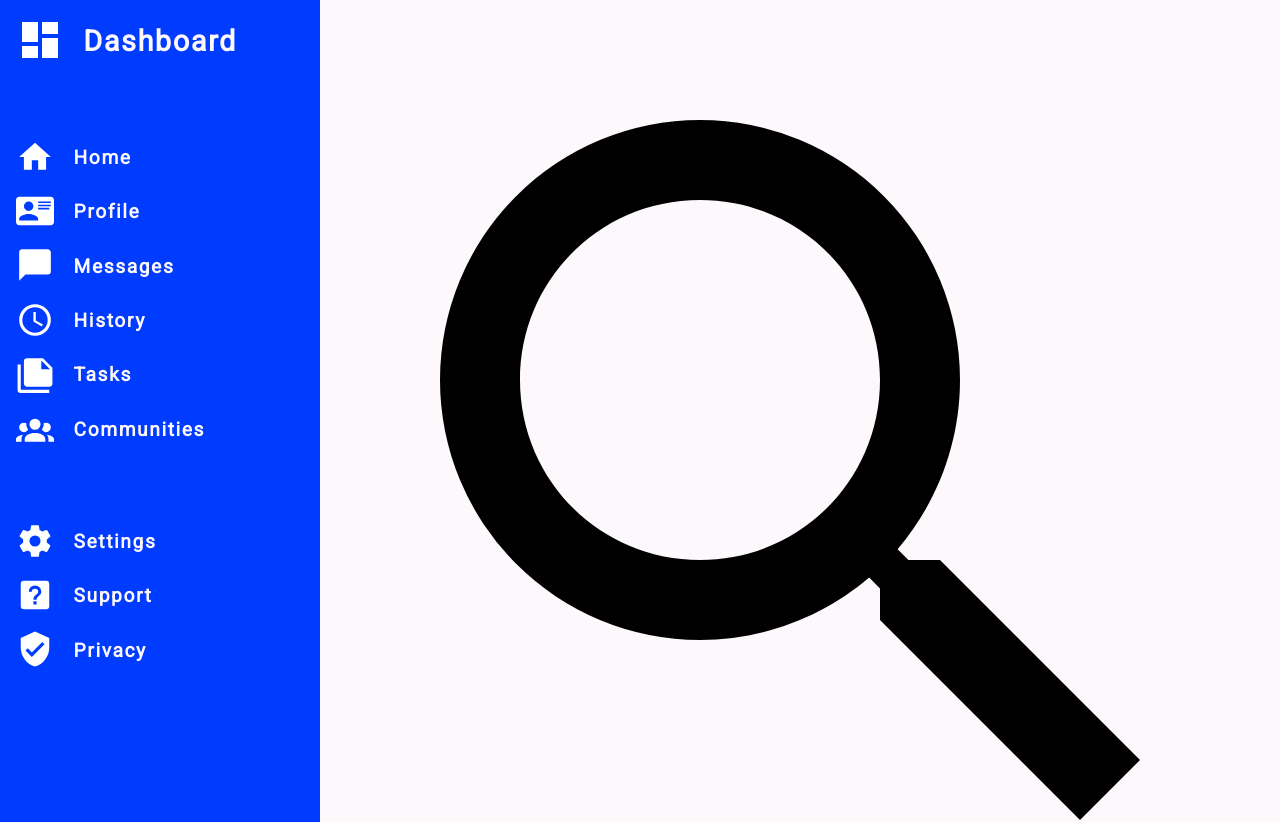
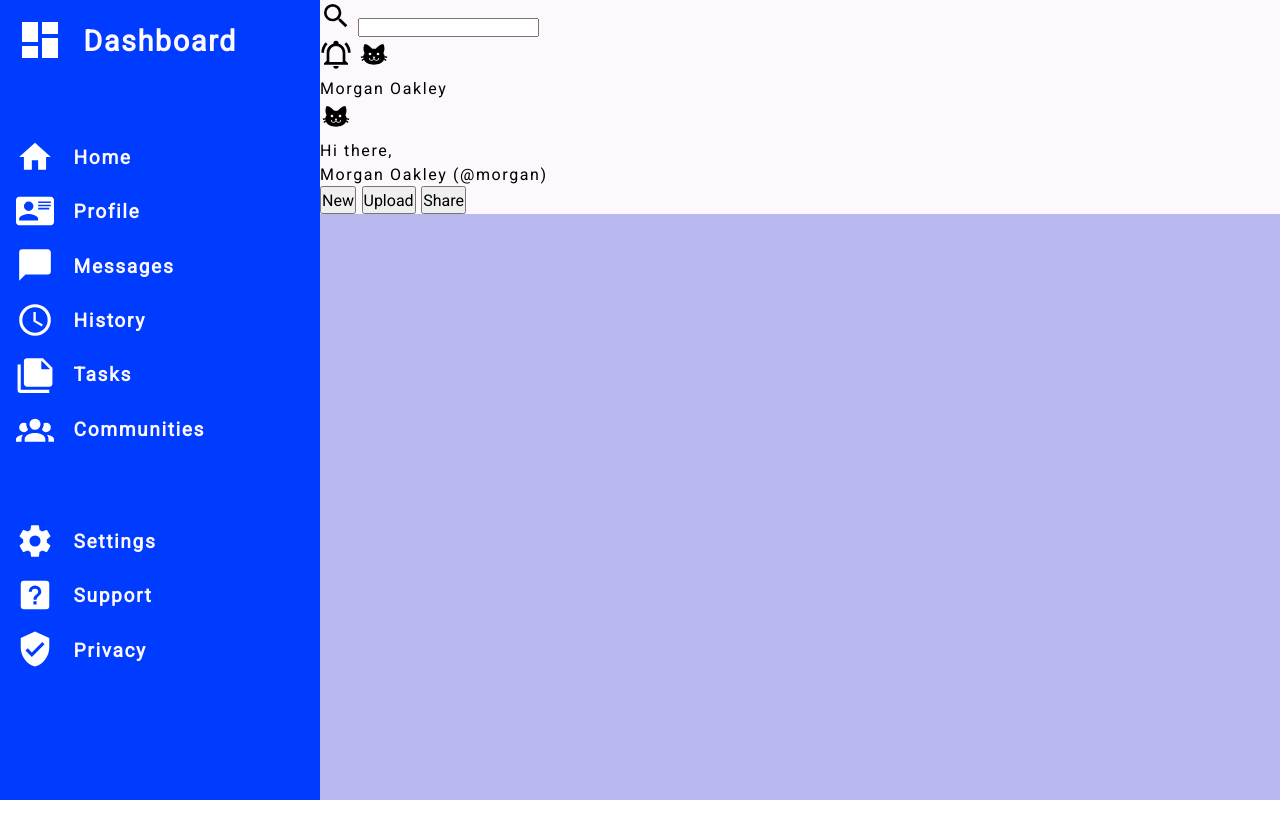
Before and after one commit to TranquilTortoise/admin-dashboard, a plain HTML site: page index.html in a window 1280 px wide. Shown: the top 822 px of the page. After the commit the page ends 800 px from the top, so only its background shows below. Drawn offline with Linux system fonts and the light colour scheme.

Commit message:
begin header

```diff
--- a/index.html
+++ b/index.html
@@ -12,6 +12,21 @@
         <div class="search-container">
             <embed src="./assets/svgs/search.svg" type="image/svg+xml">
             <input type="text" class="search-bar">
+        </div>
+        <div class="profile-container">
+            <embed src="./assets/svgs/bell.svg" type="image/svg+xml">
+            <embed src="./assets/svgs/cat.svg" type="image/svg+xml">
+            <p>Morgan Oakley</p>
+        </div>
+        <div class="greeting-container">
+            <embed src="./assets/svgs/cat.svg" type="image/svg+xml">
+            <p>Hi there,</p>
+            <p>Morgan Oakley (@morgan)</p>
+        </div>
+        <div class="button-container">
+            <button>New</button>
+            <button>Upload</button>
+            <button>Share</button>
         </div>
     </div>
 
--- a/styles.css
+++ b/styles.css
@@ -64,10 +64,13 @@ li {
     padding: 1em;
 }
 
+embed {
+    width: 2em;
+    height: 2em;
+}
+
 .sidebar embed {
     filter: brightness(0) invert(1);
-    width: 2em;
-    height: 2em;
 }
 
 .sidebar-list {
```
